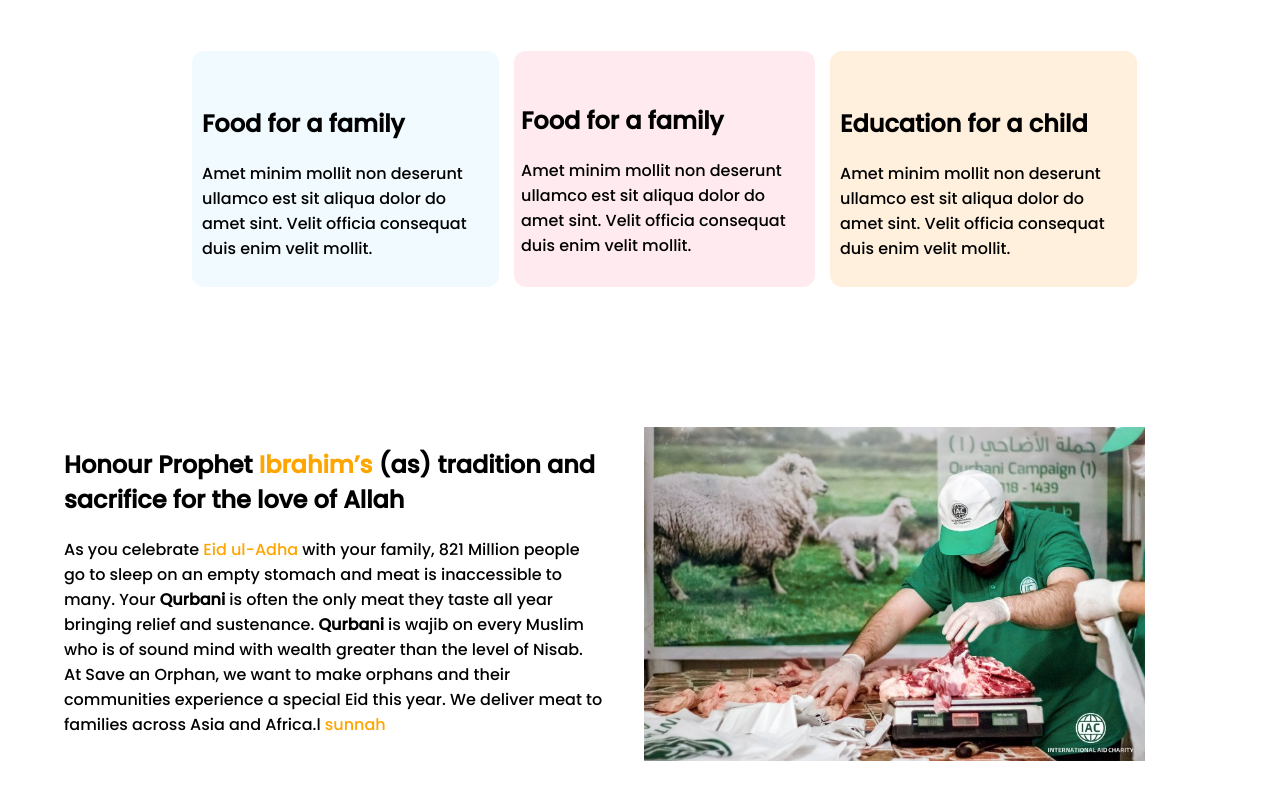
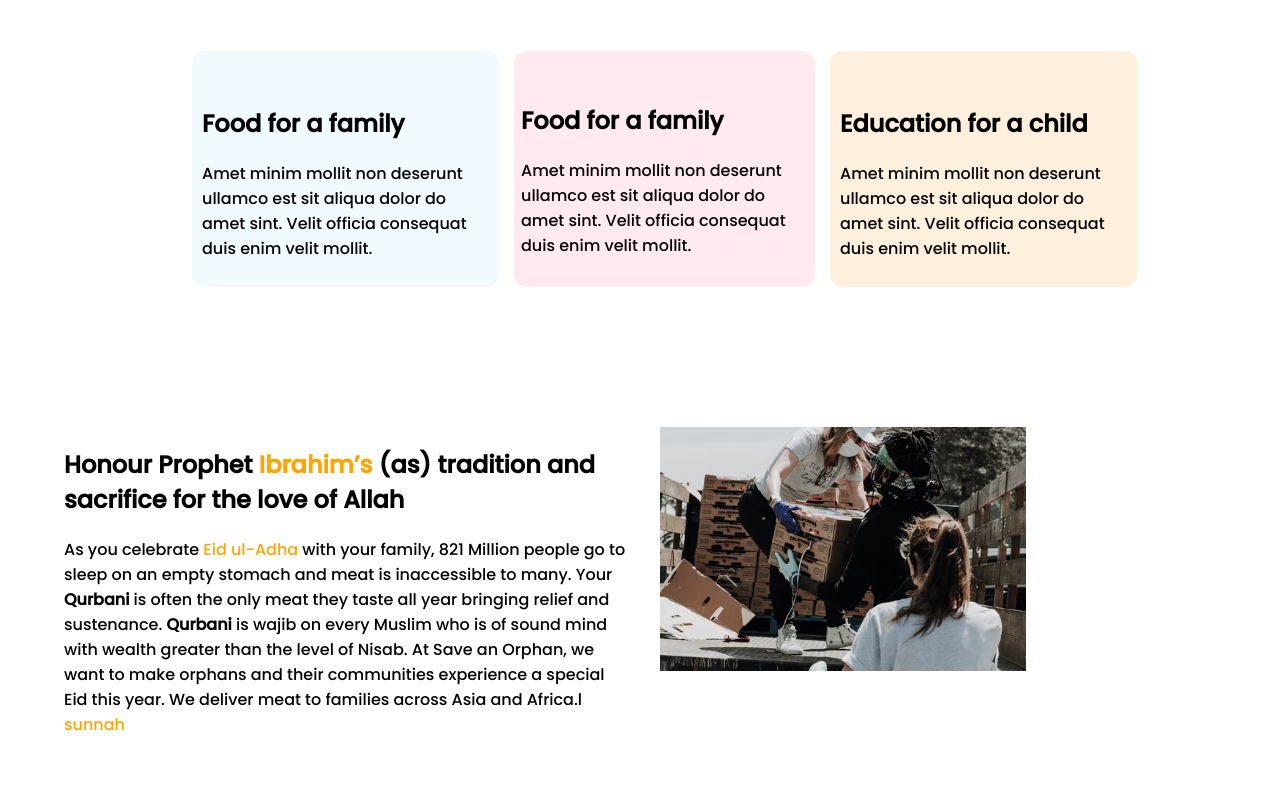
Before and after one commit to Shahriaralvi1/Donate, a plain HTML site: page index.html in a window 1280 px wide. Shown: the part 1683-2483 px from the top of the page. Drawn offline with Linux system fonts and the light colour scheme.

Commit message:
another picture

```diff
--- a/index.html
+++ b/index.html
@@ -108,7 +108,7 @@
                 families across Asia and Africa.l <span class="orange-color">sunnah</span>
             </p>
         </div>
-        <div> <img src="qurbani1.jpg" alt="a picture of humanity, where charity brings a old-aged women joy">
+        <div> <img src="charity.avif" alt="a picture of humanity, where charity brings a old-aged women joy">
     </section>
 
 </body>
```
Also changed, not shown: charity.avif (added).
